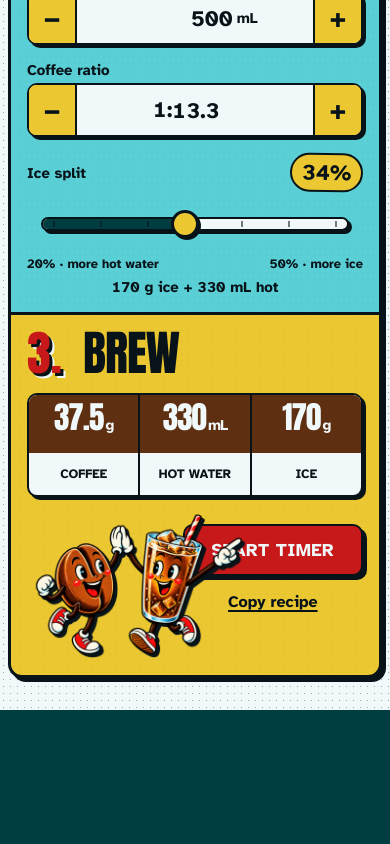
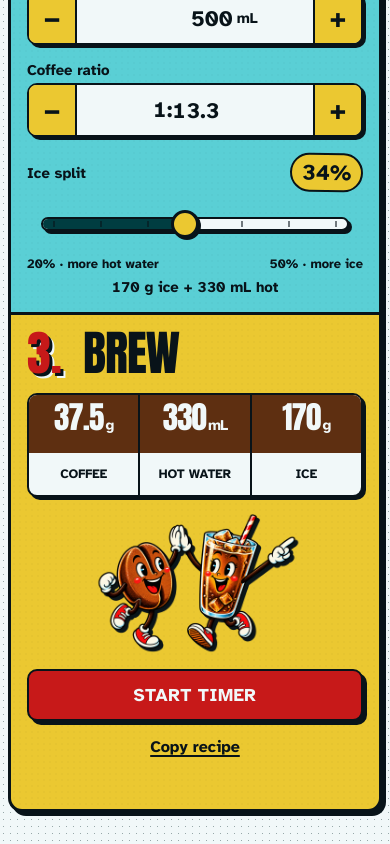
Before and after one commit to christopherrbrown3/iced-coffee-ratio, a React (Vite) app: page / in a window 390 px wide. Shown: the part 794-1638 px from the top of the page. Before the commit the page ends 1504 px from the top, so only its background shows below. Built offline with nearby package versions, Linux system fonts and the light colour scheme; a web font is replaced by a local one.

Commit message:
Fix mobile mascot and number controls

```diff
--- a/src/styles.css
+++ b/src/styles.css
@@ -403,6 +403,9 @@ a {
   padding: 0;
   background: transparent;
   color: var(--color-ink);
+  -webkit-appearance: textfield;
+  -moz-appearance: textfield;
+  appearance: textfield;
   font-size: var(--text-lg);
   font-variant-numeric: tabular-nums;
   font-weight: 700;
@@ -444,6 +447,7 @@ a {
 .stepper__value input::-webkit-inner-spin-button,
 .stepper__value input::-webkit-outer-spin-button {
   margin: 0;
+  -webkit-appearance: none;
   appearance: none;
 }
 
@@ -670,17 +674,15 @@ a {
 
 .brew-actions {
   display: grid;
-  grid-template-columns: minmax(130px, 0.9fr) minmax(0, 1.1fr);
-  align-items: center;
-  gap: var(--space-sm);
+  gap: var(--space-md);
   margin-top: var(--space-md);
 }
 
 .brew-actions img {
-  width: min(150%, 220px);
+  width: min(100%, 210px);
   height: auto;
-  max-height: 165px;
-  justify-self: start;
+  max-height: 175px;
+  justify-self: center;
   object-fit: contain;
   object-position: bottom center;
   filter: drop-shadow(3px 3px 0 var(--color-ink));
@@ -689,6 +691,11 @@ a {
 .brew-actions > div {
   display: grid;
   gap: var(--space-xs);
+  width: 100%;
+}
+
+.brew-actions .primary-action {
+  width: 100%;
 }
 
 .primary-action,
@@ -988,17 +995,6 @@ a {
     gap: var(--stroke-medium);
   }
 
-  .brew-actions {
-    grid-template-columns: 190px minmax(320px, 1fr);
-    width: min(100%, 720px);
-    margin-inline: auto;
-  }
-
-  .brew-actions img {
-    width: 240px;
-    max-height: 190px;
-  }
-
   .timer-main {
     grid-template-columns: minmax(0, 1fr) 220px;
   }
@@ -1025,6 +1021,22 @@ a {
   }
 }
 
+@media (min-width: 900px) {
+  .brew-actions {
+    grid-template-columns: 190px minmax(320px, 1fr);
+    align-items: end;
+    width: min(100%, 720px);
+    margin-inline: auto;
+  }
+
+  .brew-actions img {
+    width: 100%;
+    max-width: 190px;
+    max-height: none;
+    justify-self: end;
+  }
+}
+
 @media (min-width: 1020px) {
   .comic-layout {
     grid-template-areas: 'pick tune brew';
@@ -1039,6 +1051,7 @@ a {
   .brew-actions {
     grid-template-columns: minmax(140px, 1fr) minmax(0, 1fr);
     gap: var(--space-md);
+    align-items: center;
     width: 100%;
     margin-top: auto;
     padding-top: var(--space-lg);
```
